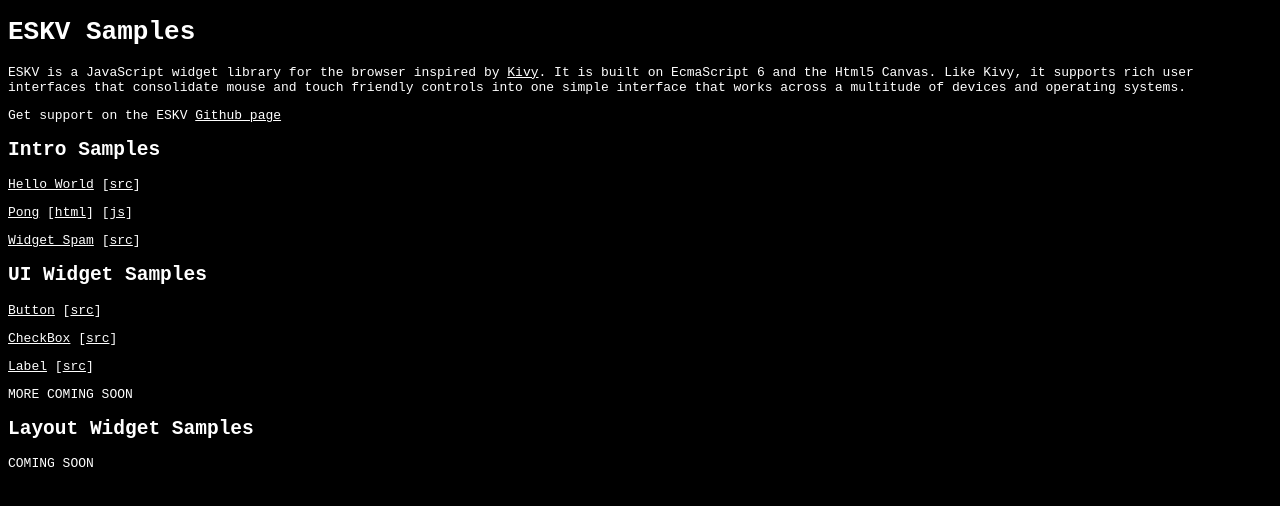
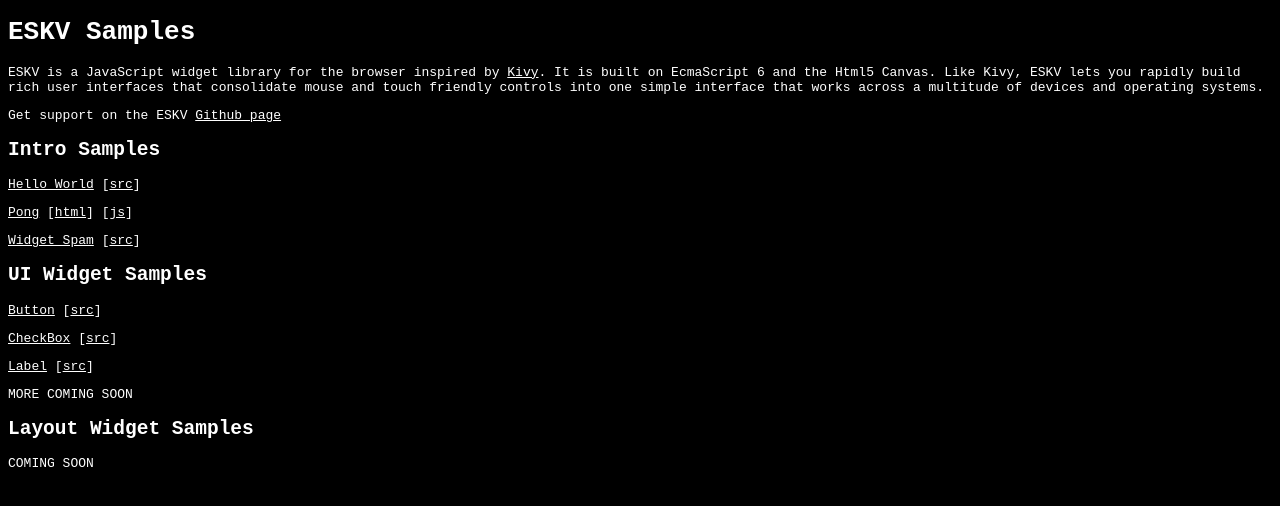
Before and after one commit to spillz/eskv, a plain HTML site: page index.html in a window 1280 px wide. Drawn offline with Linux system fonts and the light colour scheme.

Commit message:
ESKV description tweak

```diff
--- a/index.html
+++ b/index.html
@@ -14,7 +14,7 @@
 <h1>ESKV Samples</h1>
 
 <p>ESKV is a JavaScript widget library for the browser inspired by <a href="https://www.kivy.org">Kivy</a>.
-    It is built on EcmaScript 6 and the Html5 Canvas. Like Kivy, it supports rich
+    It is built on EcmaScript 6 and the Html5 Canvas. Like Kivy, ESKV lets you rapidly build rich
     user interfaces that consolidate mouse and touch friendly controls into
     one simple interface that works across a multitude of devices and operating systems.
 </p>
```
